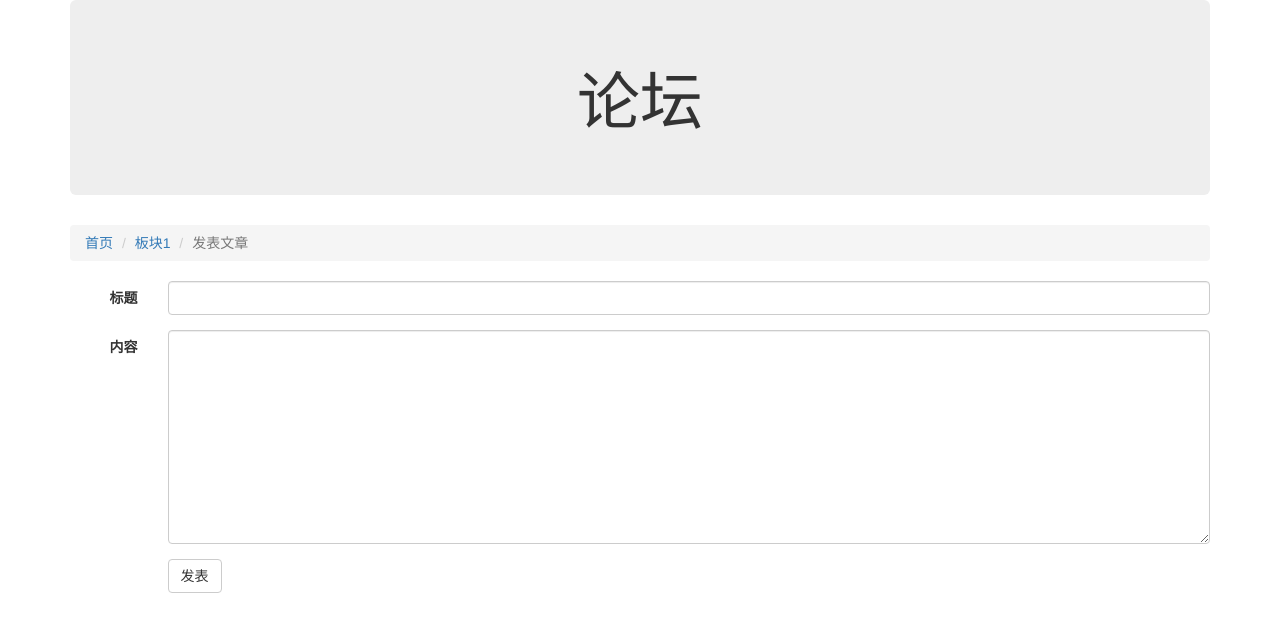
After one commit to opspenguin/forum_penguin, a Django app: a page that uses article/templates/article_create.html in a window 1280 px wide. The commit adds this page. Shown: the top 632 px of the page. Run offline with Django 3.2, Linux system fonts and the light colour scheme; data comes from the database, SQL or seed files in the repository; both versions use the stored data as it was after the commit; parts of the project's set-up code (start-up, migrations or seed data) failed here and were passed over; some libraries are stand-ins or nearby versions.

Commit message:
article create and detail

```diff
--- /dev/null
+++ b/article/templates/article_create.html
@@ -0,0 +1,32 @@
+{% extends "base.html" %}
+{% block content %}
+            <ol class="breadcrumb">
+                <li><a href="{% url 'block_list' %}">首页</a></li>
+                <li class="active"><a href="{% url 'article_list' b.id %}">{{ b.name }}</a></li>
+                <li class="active">发表文章</li>
+            </ol>
+            {% if messages %}
+                {% for message in messages %}
+                    <div class="alert alert-danger" role="alert">{{ message }}</div>
+                {% endfor %}
+            {% endif %}
+<form class="form-horizontal" method="POST" action="">{% csrf_token %}
+  <div class="form-group">
+    <label for="inputtitle" class="col-sm-1 control-label">标题</label>
+    <div class="col-sm-11">
+      <input type="text" class="form-control" id="inputtitle" name="title">
+    </div>
+  </div>
+  <div class="form-group">
+    <label for="inputcontent" class="col-sm-1 control-label">内容</label>
+    <div class="col-sm-11">
+        <textarea class="form-control" id="inputcontent" rows="10" name="content"></textarea>
+    </div>
+  </div>
+  <div class="form-group">
+    <div class="col-sm-offset-1 col-sm-11">
+      <button type="submit" class="btn btn-default">发表</button>
+    </div>
+  </div>
+</form>
+{% endblock %}
--- a/article/urls.py
+++ b/article/urls.py
@@ -2,4 +2,6 @@ from django.conf.urls import url
 
 urlpatterns = [
     url(r'^list/(?P<block_id>\d+)',"article.views.article_list",name="article_list"),
+    url(r'^create/(?P<block_id>\d+)',"article.views.article_create",name='article_create'),
+    url(r'^article/(?P<article_id>\d+)',"article.views.article_detail",name='article_detail'),
 ]
--- a/article/views.py
+++ b/article/views.py
@@ -1,10 +1,35 @@
-from django.shortcuts import render,render_to_response
+#coding:utf-8
+from django.shortcuts import render,render_to_response,redirect
+from django.core.urlresolvers import reverse
 from block.models import Blocks
 from models import Article
+from django.template import RequestContext
+from django.contrib import messages
 
 # Create your views here.
 def article_list(request,block_id):
     block_id=int(block_id)
     block=Blocks.objects.get(id=block_id)
     articles=Article.objects.filter(block=block).order_by("-last_update_timestamp")
-    return render_to_response("articles_list.html",{"articles":articles,"b":block})
+    return render_to_response("articles_list.html",{"articles":articles,"b":block},context_instance=RequestContext(request))
+
+def article_create(request,block_id):
+    block_id=int(block_id)
+    block=Blocks.objects.get(id=block_id)
+    if request.method=="GET":
+        return render_to_response("article_create.html",{"b":block},context_instance=RequestContext(request))
+    else:
+        title=request.POST['title'].strip()
+        content=request.POST['content'].strip()
+        if not title or not content:
+                    messages.add_message(request,messages.ERROR,u'标题和内容不能为空!')
+                    return render_to_response("article_create.html",{"b":block,"title":title,"content":content},context_instance=RequestContext(request))
+        new_article=Article(block=block,title=title,content=content,owner=request.user)
+        new_article.save()
+        messages.add_message(request,messages.INFO,u'成功发表文章!')
+        return redirect(reverse("article_list",args=[block.id,]))
+
+def article_detail(requset,article_id):
+    article_id=int(article_id)
+    article=Article.objects.get(id=article_id)
+    return render_to_response("article_detail.html",{"article":article},context_instance=RequestContext(requset))
```
Also changed, not shown: article/templates/article_detail.html (added, +18 -0 lines), article/templates/articles_list.html (+9 -1 lines), db.sqlite3.
